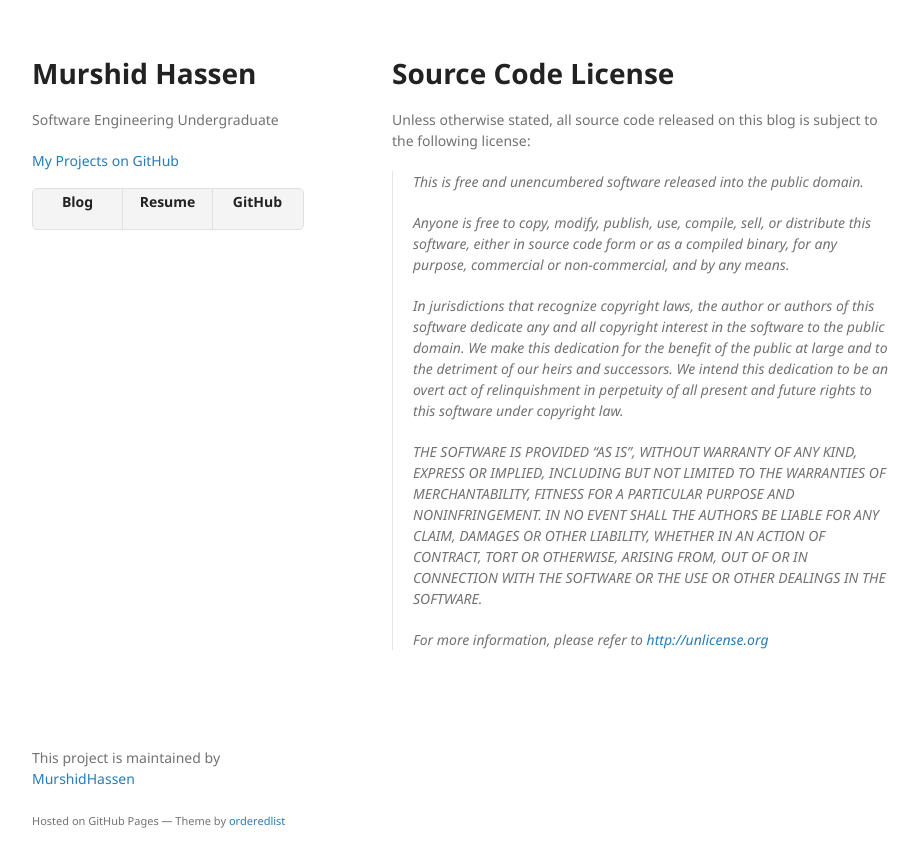
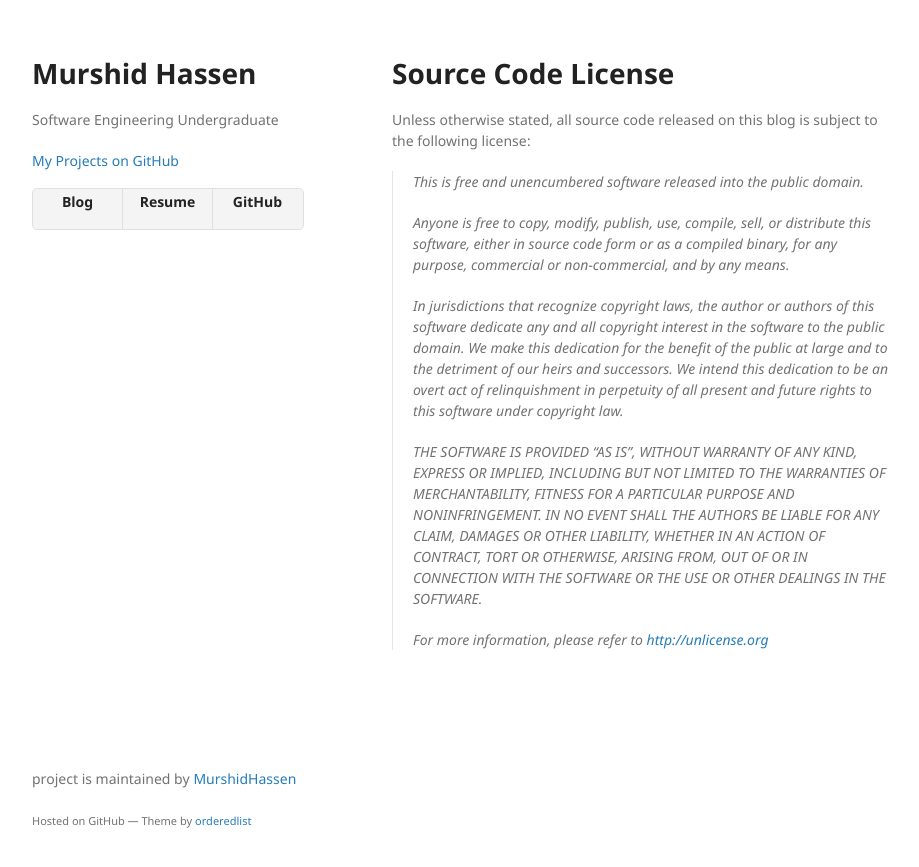
Before and after one commit to MurshidHassen/murshidhassen, a Jekyll site: the page built from license/index.md, in a window 1280 px wide. Shown: the top 867 px of the page, without its empty margins (178-1097 px from the left). Built offline with Jekyll 4.4.1, drawn with Linux system fonts in a browser that asks for light colours; our own code applies the rules of GitHub Pages for plain Markdown files.

Commit message:
added the small some modifications

```diff
--- a/_layouts/default.html
+++ b/_layouts/default.html
@@ -42,9 +42,10 @@
       </section>
       <footer>
         {% if site.github.is_project_page %}
-        <p>This project is maintained by <a href="{{ site.github.owner_url }}">{{ site.github.owner_name }}</a></p>
+        <p>project is maintained by <a href="https://github.com/MurshidMac  ">{{ site.github.owner_name }}</a></p>
         {% endif %}
-        <p><small>Hosted on GitHub Pages &mdash; Theme by <a href="https://github.com/orderedlist">orderedlist</a></small></p>
+        <!--{{ site.github.owner_url }}-->
+        <p><small>Hosted on GitHub &mdash; Theme by <a href="https://github.com/orderedlist">orderedlist</a></small></p>
       </footer>
     </div>
     <script src="{{ '/assets/js/scale.fix.js' | relative_url }}"></script>
```
Also changed, not shown: resume/index.md (added, +3 -0 lines).
